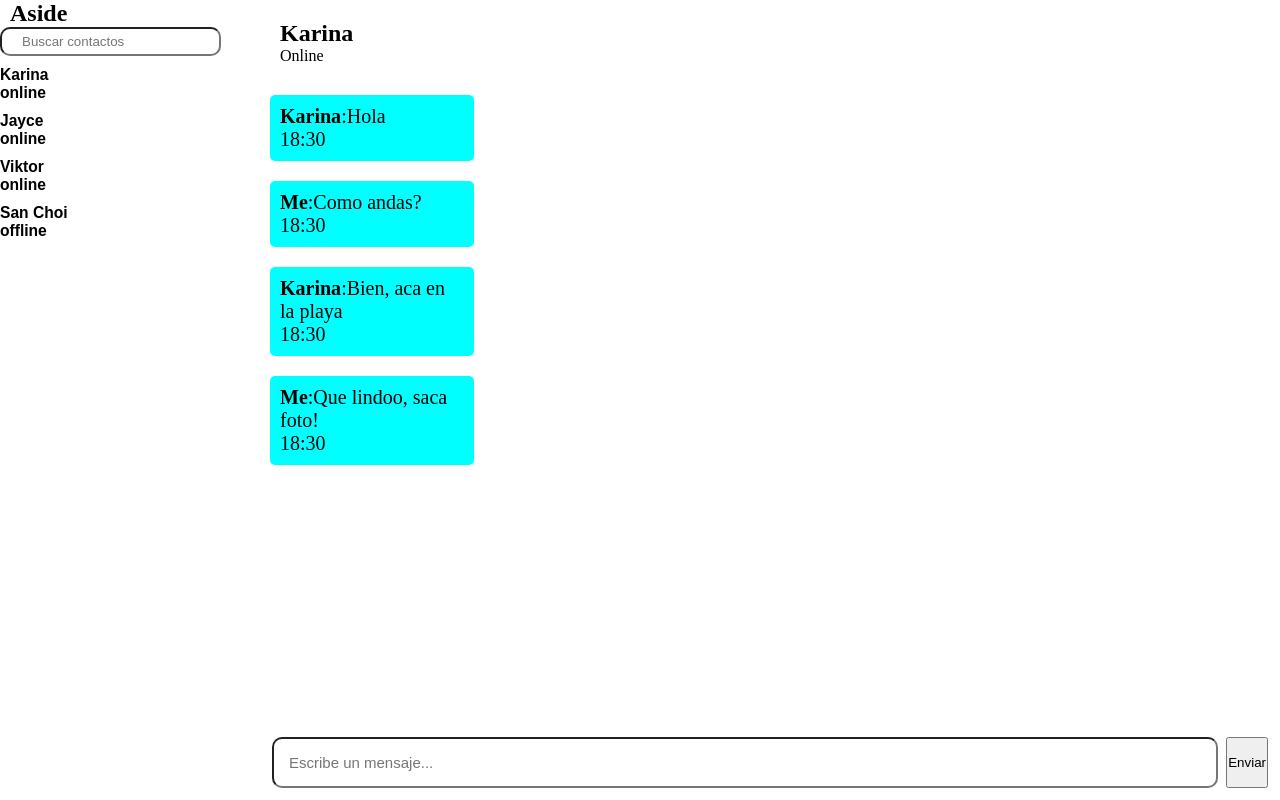
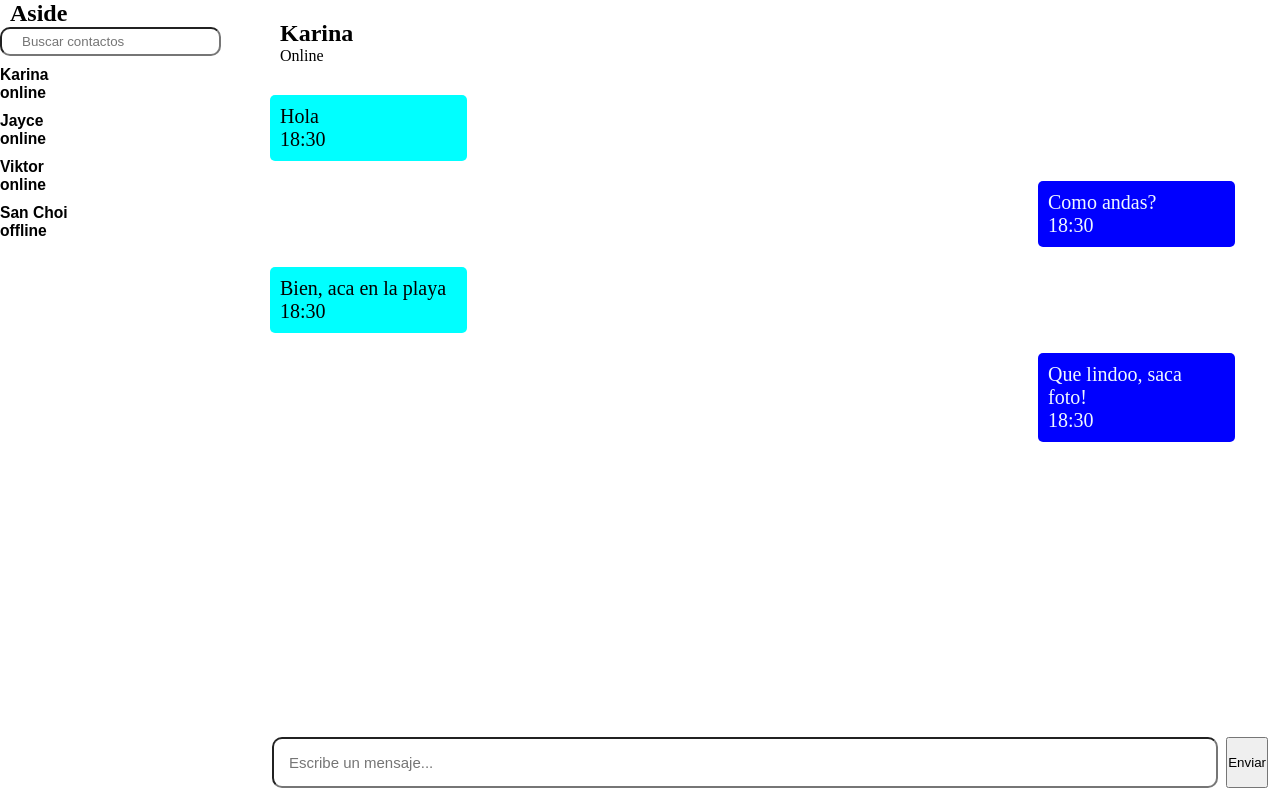
Before and after one commit to ZoeValverde/utn-trabajo-final-frontend, a React (Vite) app: page / in a window 1280 px wide. Built offline with nearby package versions, Linux system fonts and the light colour scheme.

Commit message:
style: messages and add function on Aside

```diff
--- a/src/assets/components/Aside.jsx
+++ b/src/assets/components/Aside.jsx
@@ -3,6 +3,10 @@ import { users } from "../services/mockApi.js"
 
 const Aside = () => {
     const [search, setSearch] = useState("")
+
+    const handleClick = (id) => {
+        console.log(id)
+    }
 
     const handleChange = (event) => {
         setSearch(event.target.value)
@@ -18,7 +22,7 @@ const Aside = () => {
                 {
                     filteredUsers.length===0? <p>no hay contactos</p>:
                     filteredUsers.map((user) => (
-                        <button className="chat" key={user.id}>
+                        <button className="chat" key={user.id} onClick={()=>{handleClick(user.id)}}>
                             <h3>{user.name}</h3>
                             <h3>{user.status}</h3>
                         </button>
--- a/src/assets/components/Chat.jsx
+++ b/src/assets/components/Chat.jsx
@@ -42,9 +42,9 @@ const Chat = () => {
       <div className="chat-body" ref={chatBodyRef}>
         {messages.map((message) => (
           <div key={message.id}
-            className={`message ${message.author === "me" ? "me" : "recieved"}`}>
+            className={`message ${message.author === "Me" ? "me" : "recieved"}`}>
             <p>
-              <b>{message.author}</b>:{message.text}
+              {message.text}
             </p>
             <p className="timestamp">{message.time}</p>
           </div>
--- a/src/assets/style/main.css
+++ b/src/assets/style/main.css
@@ -65,18 +65,24 @@ border: none;
     flex: 1;
     font-size: 20px;
     overflow-y: auto;
-    scrollbar-width: 100%;
+    padding-right: 20px;
+    scrollbar-gutter: stable;
 }
 
 .message{
     background-color: aqua;
-    padding: 10px;
+    padding: 10px;scrollbar-gutter: stable;
     margin: 10px;
     width: 20%;
     border-radius: 5px;
 }
 
+.me{
+    background-color: blue;
+    color: aliceblue;
+    align-self: end;
 
+}
 
 .chat-input{
 display: flex;
```
